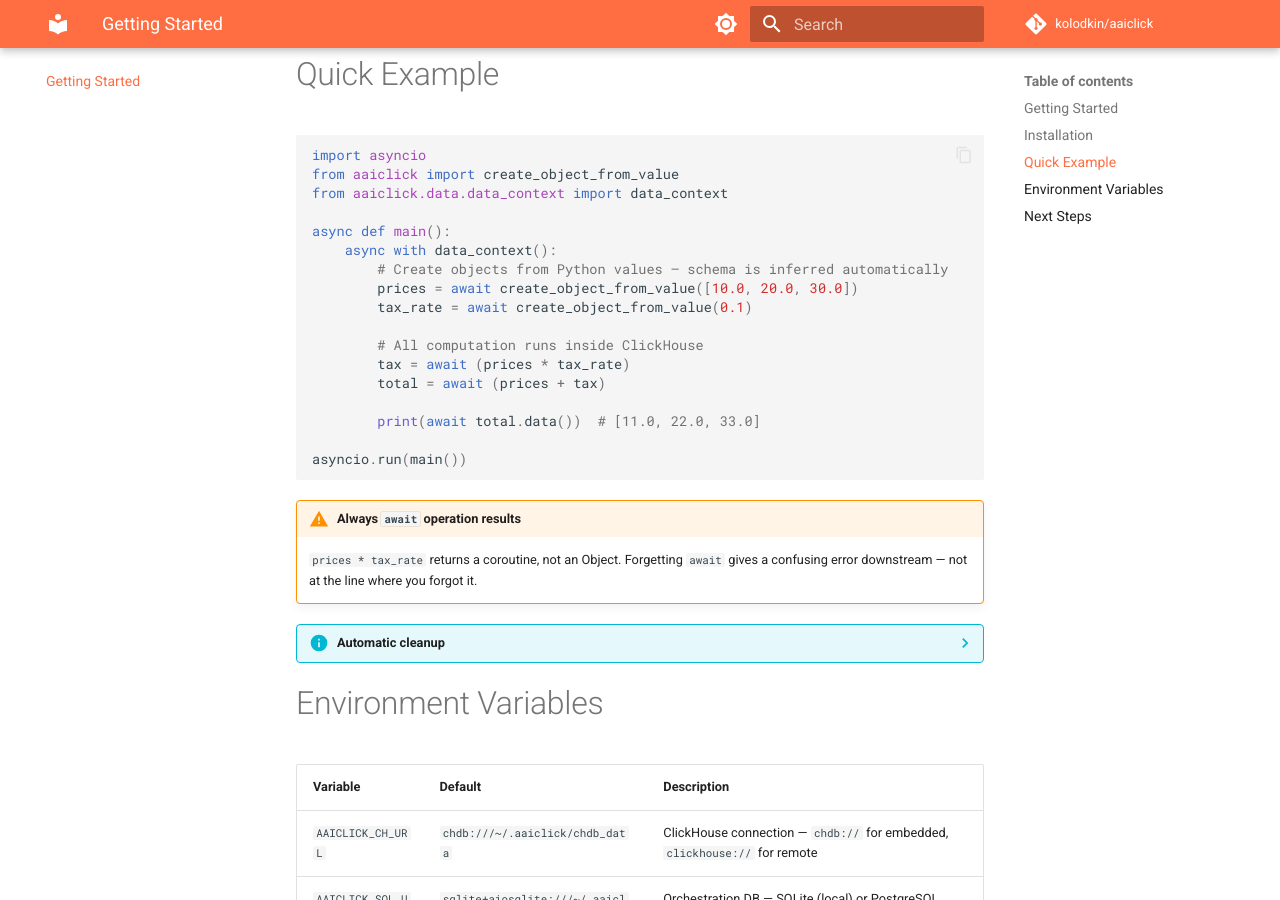
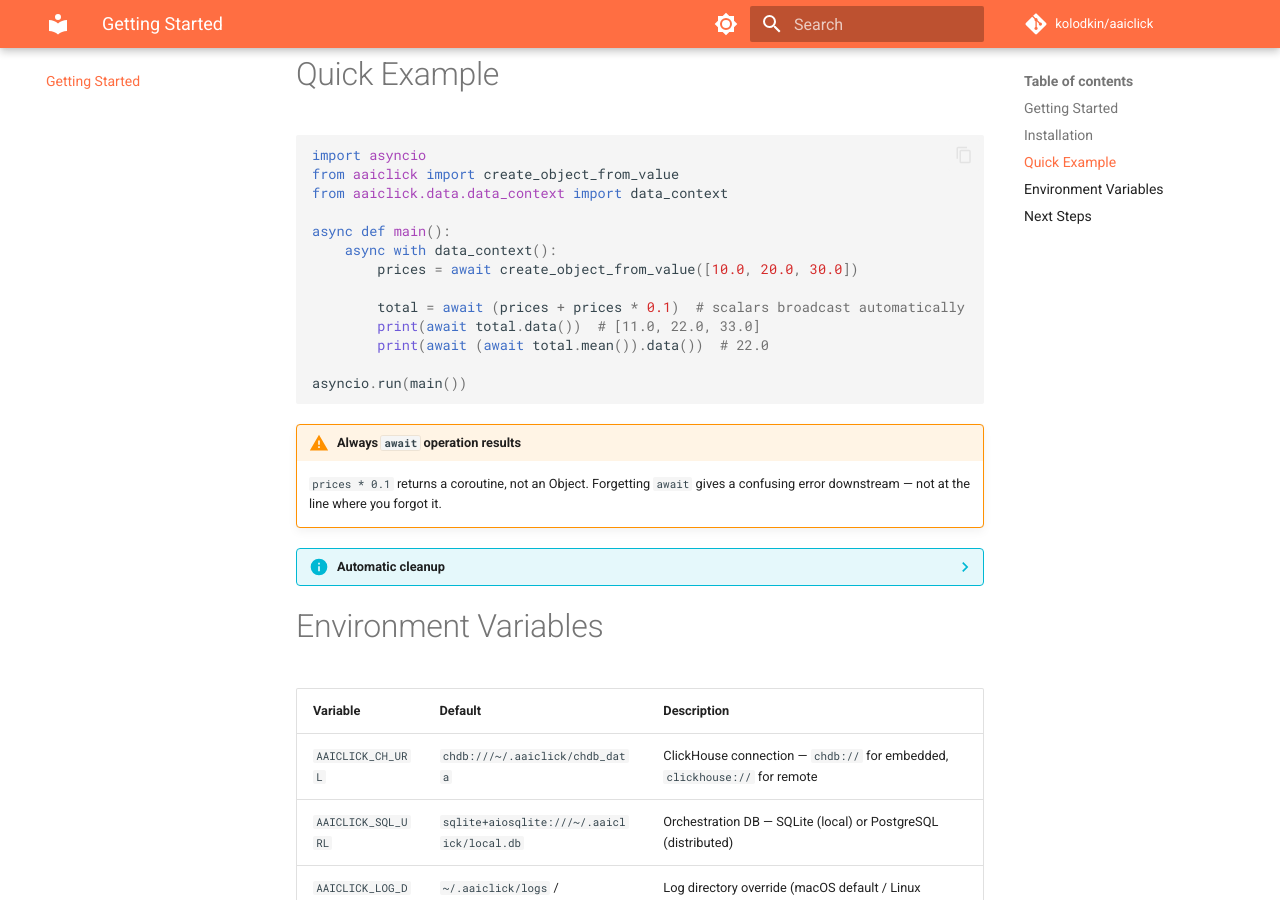
Before and after one commit to kolodkin/aaiclick, an MkDocs documentation site: the page built from docs/getting_started.md, in a window 1280 px wide and 900 px high, scrolled down 454 px. Built offline with MkDocs 1.6.1 and Material for MkDocs 9.7.7, drawn with Linux system fonts in a browser that asks for light colours; comment, search, counter and statistics services are not loaded.

Commit message:
bugfix: fix review issues — scalar broadcast, stale ref, setup note
- index.md + getting_started.md: use scalar broadcast (0.1) instead
  of create_object_from_value for tax_rate
- future.md: remove reference to deleted docs_implementation_plan.md
- getting_started.md: add setup command to distributed tab

````diff
--- a/docs/getting_started.md
+++ b/docs/getting_started.md
@@ -41,21 +42,17 @@ from aaiclick.data.data_context import data_context
 
 async def main():
     async with data_context():
-        # Create objects from Python values — schema is inferred automatically
         prices = await create_object_from_value([10.0, 20.0, 30.0])
-        tax_rate = await create_object_from_value(0.1)
 
-        # All computation runs inside ClickHouse
-        tax = await (prices * tax_rate)
-        total = await (prices + tax)
-
+        total = await (prices + prices * 0.1)  # scalars broadcast automatically
         print(await total.data())  # [11.0, 22.0, 33.0]
+        print(await (await total.mean()).data())  # 22.0
 
 asyncio.run(main())
 ```
 
 !!! warning "Always `await` operation results"
-    `prices * tax_rate` returns a coroutine, not an Object.
+    `prices * 0.1` returns a coroutine, not an Object.
     Forgetting `await` gives a confusing error downstream —
     not at the line where you forgot it.
 
````
Also changed, not shown: other parts of docs/getting_started.md (+1 -0 lines), docs/future.md (+3 -3 lines), docs/index.md (+1 -2 lines).
